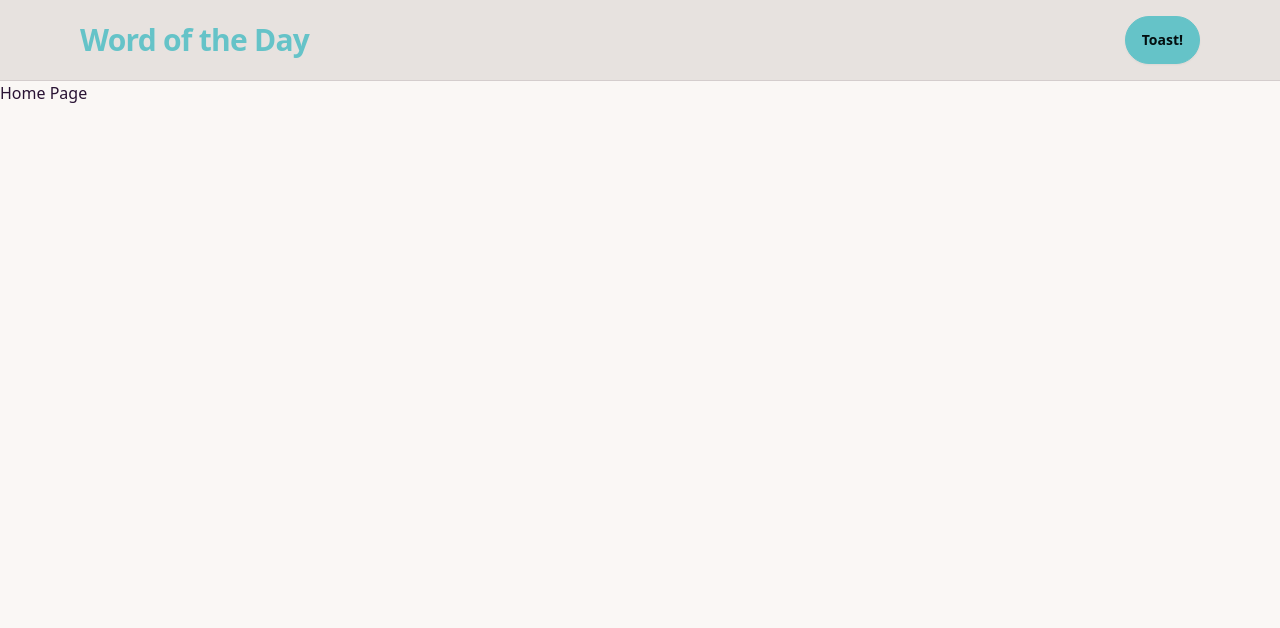
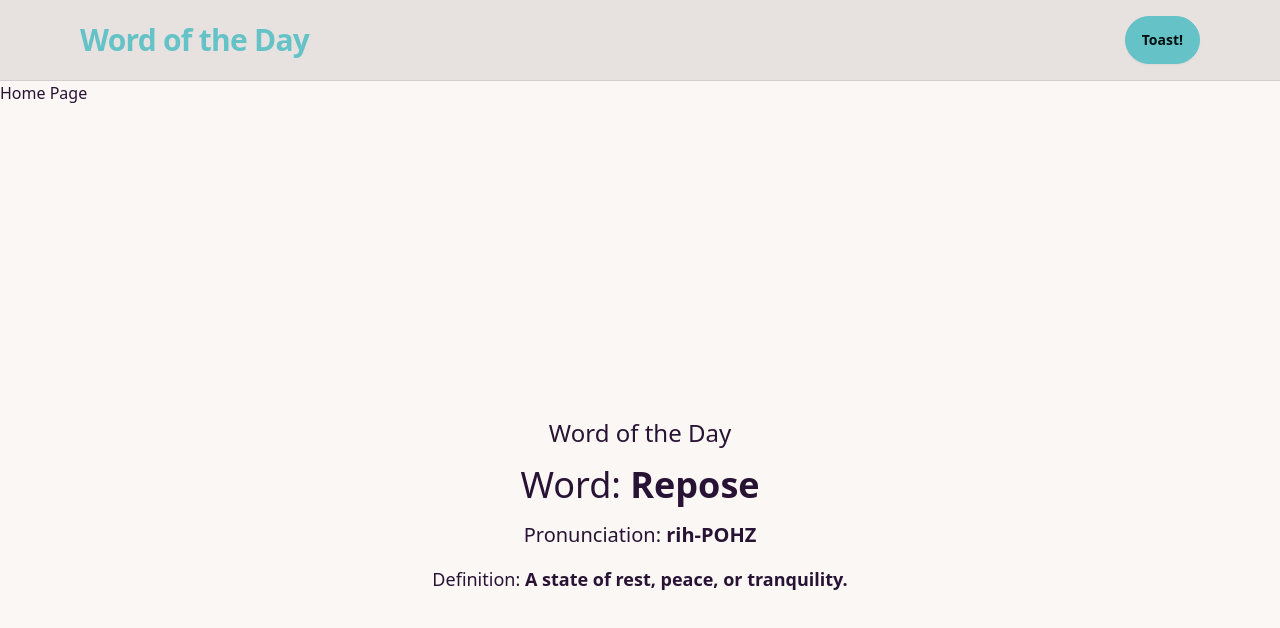
Before and after one commit to freeCodeCamp-2025-Summer-Hackathon/purple-array, a React (Vite) app in the folder frontend/: page / in a window 1280 px wide. Shown: the top 628 px of the page. Built offline with nearby package versions, Linux system fonts and the light colour scheme.

Commit message:
feat: added word of the day component

```diff
--- /dev/null
+++ b/frontend/public/wordDict.json
@@ -0,0 +1,152 @@
+[
+    {
+        "word": "Alacrity",
+        "pronunciation": "uh-LAK-rih-tee",
+        "definition": "Cheerful readiness or eager willingness."
+    },
+    {
+        "word": "Lilt",
+        "pronunciation": "lilt",
+        "definition": "A light, happy rhythm or tone in speech or music."
+    },
+    {
+        "word": "Verdant",
+        "pronunciation": "VUR-dnt",
+        "definition": "Lush and green; symbolizing growth and renewal."
+    },
+    {
+        "word": "Kindle",
+        "pronunciation": "KIN-dul",
+        "definition": "To spark interest, hope, or enthusiasm."
+    },
+    {
+        "word": "Repose",
+        "pronunciation": "rih-POHZ",
+        "definition": "A state of rest, peace, or tranquility."
+    },
+    {
+        "word": "Equanimity",
+        "pronunciation": "ee-kwuh-NIM-ih-tee",
+        "definition": "Calmness and balance under stress or difficulty."
+    },
+    {
+        "word": "Effervescent",
+        "pronunciation": "ef-er-VES-unt",
+        "definition": "Bubbly, lively, and full of positive energy."
+    },
+    {
+        "word": "Halcyon",
+        "pronunciation": "HAL-see-un",
+        "definition": "Calm, peaceful, and idyllic times."
+    },
+    {
+        "word": "Felicity",
+        "pronunciation": "fuh-LISS-ih-tee",
+        "definition": "Intense happiness or bliss."
+    },
+    {
+        "word": "Concord",
+        "pronunciation": "KON-kord",
+        "definition": "Harmony and agreement in relationships or within oneself."
+    },
+    {
+        "word": "Verve",
+        "pronunciation": "vurv",
+        "definition": "Spirited enthusiasm and creativity."
+    },
+    {
+        "word": "Assuage",
+        "pronunciation": "uh-SWAYJ",
+        "definition": "To soothe, ease, or calm emotional discomfort."
+    },
+    {
+        "word": "Gentility",
+        "pronunciation": "jen-TIL-ih-tee",
+        "definition": "Kindness, grace, and refined manners."
+    },
+    {
+        "word": "Unfurl",
+        "pronunciation": "un-FURL",
+        "definition": "To open up gradually, like revealing hidden potential or feelings."
+    },
+    {
+        "word": "Zephyr",
+        "pronunciation": "ZEH-fur",
+        "definition": "A soft, gentle breeze symbolizing lightness and calm."
+    },
+    {
+        "word": "Ebullient",
+        "pronunciation": "ih-BULL-yunt",
+        "definition": "Overflowing with cheerful energy or enthusiasm."
+    },
+    {
+        "word": "Impetus",
+        "pronunciation": "IM-puh-tus",
+        "definition": "A force that sparks action, motivation, or progress."
+    },
+    {
+        "word": "Empyrean",
+        "pronunciation": "em-pih-REE-un",
+        "definition": "Heavenly, sublime, or utterly beautiful."
+    },
+    {
+        "word": "Palliate",
+        "pronunciation": "PAL-ee-ayt",
+        "definition": "To ease or alleviate emotional discomfort."
+    },
+    {
+        "word": "Piquancy",
+        "pronunciation": "PEE-kuhn-see",
+        "definition": "A pleasantly stimulating or lively quality, often unexpected."
+    },
+    {
+        "word": "Mercurial",
+        "pronunciation": "mer-KYOOR-ee-ul",
+        "definition": "Light and lively, able to shift moods quickly (in a positive context)."
+    },
+    {
+        "word": "Anodyne",
+        "pronunciation": "AN-uh-dyne",
+        "definition": "Something that soothes or calms, reducing emotional pain."
+    },
+    {
+        "word": "Succor",
+        "pronunciation": "SUH-kur",
+        "definition": "Help, support, or comfort during distress."
+    },
+    {
+        "word": "Opaline",
+        "pronunciation": "OH-puh-leen",
+        "definition": "Shimmering and iridescent, symbolizing beauty and gentle radiance."
+    },
+    {
+        "word": "Peregrinate",
+        "pronunciation": "PAIR-uh-gruh-nayt",
+        "definition": "To travel or wander, symbolizing exploration and growth."
+    },
+    {
+        "word": "Simpatico",
+        "pronunciation": "sim-PAH-tih-koh",
+        "definition": "Having harmony and mutual understanding with someone."
+    },
+    {
+        "word": "Gossamer",
+        "pronunciation": "GAH-suh-mur",
+        "definition": "Light, delicate, and beautiful, like fine threads of silk."
+    },
+    {
+        "word": "Afflatus",
+        "pronunciation": "uh-FLAY-tus",
+        "definition": "A sudden creative or inspirational impulse."
+    },
+    {
+        "word": "Clement",
+        "pronunciation": "KLEM-unt",
+        "definition": "Mild, gentle, and forgiving in nature."
+    },
+    {
+        "word": "Ameliorate",
+        "pronunciation": "uh-MEE-lee-uh-rayt",
+        "definition": "To make something better or more bearable, especially emotionally."
+    }
+]
--- /dev/null
+++ b/frontend/src/components/WordOfTheDay.jsx
@@ -0,0 +1,52 @@
+import { useState, useEffect } from "react";
+
+function WordOfTheDay() {
+    const [words, setWords] = useState([]);
+
+    useEffect(() => {
+        fetch("/wordDict.json")
+            .then((res) => res.json())
+            .then((data) => setWords(data))
+            .catch((err) => console.error("Error loading JSON:", err));
+    }, []);
+
+    // let min = 0; //first index
+    // let max = 29; //index of the last word since we have 30 words
+    // let wordIdx = Math.floor(Math.random() * (max - min + 1)) + min;
+
+    //Function to update the word every day.
+    const getESTDate = () => {
+        const now = new Date();
+        const utc = now.getTime() + now.getTimezoneOffset() * 60000;
+        const estOffset = -5; // EST is UTC-5
+        return new Date(utc + 3600000 * estOffset);
+    };
+
+    let wordIdx = 0;
+
+    if (words.length > 0) {
+        const estDate = getESTDate();
+        const start = new Date("2025-07-01T00:00:00");
+        const daysSince = Math.floor(
+            (estDate - start) / (1000 * 60 * 60 * 24)
+        );
+        wordIdx = ((daysSince % 30) + 30) % 30;
+    }
+
+    if (words.length === 0) {
+        return <p>Loading...</p>;
+    }
+
+    return (
+        <div className="flex items-center justify-center min-h-screen">
+            <div className="text-center space-y-4">
+                <h1 className="text-2xl">Word of the Day</h1>
+                <h2 className="text-4xl">Word: <b>{words[wordIdx].word}</b></h2>
+                <p className="text-xl">Pronunciation: <b>{words[wordIdx].pronunciation}</b></p>
+                <p className="text-lg whitespace-pre-line">Definition: <b>{words[wordIdx].definition}</b></p>
+            </div>
+        </div>
+    );
+}
+
+export default WordOfTheDay;
--- a/frontend/src/pages/HomePage.jsx
+++ b/frontend/src/pages/HomePage.jsx
@@ -1,11 +1,12 @@
 import React from 'react';
 import Navbar from '../components/generic/Navbar';
-
+import WordOfTheDay from '../components/WordOfTheDay';
 const HomePage = () => {
 	return (
 		<div className="min-h-screen">
 			<Navbar />
 			<h1>Home Page</h1>
+			<WordOfTheDay />
 		</div>
 	);
 };
```
